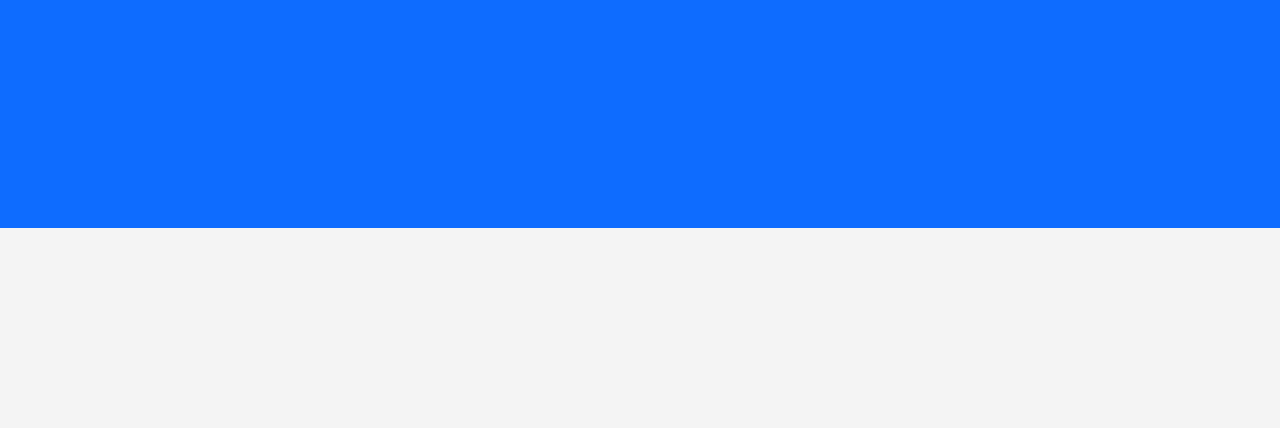
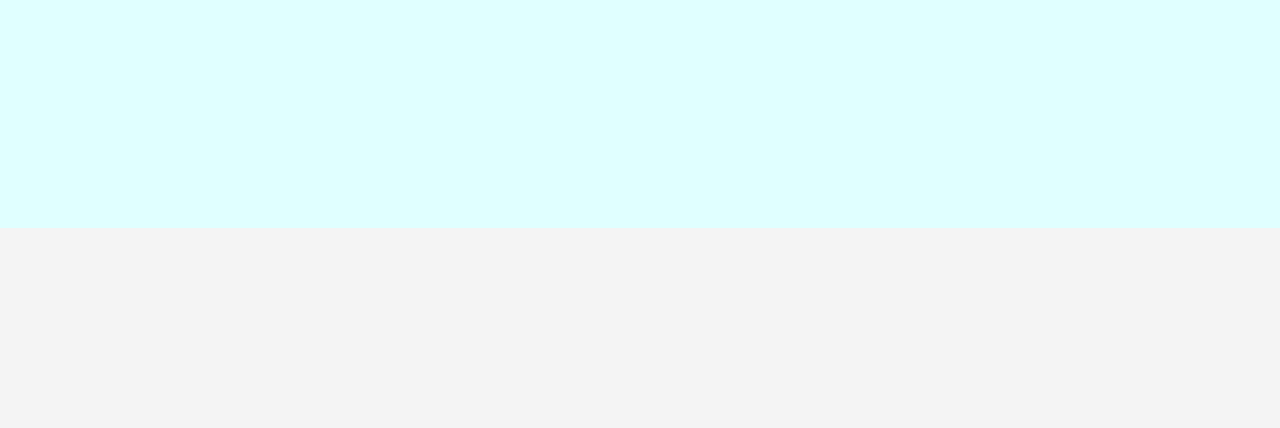
Before and after one commit to amecreate/sass-crash-course, a plain HTML site: page index.html in a window 1280 px wide. Shown: the part 372-800 px from the top of the page. Drawn offline with Linux system fonts and the light colour scheme.

Commit message:
sass function and return

```diff
--- a/scss/_config.scss
+++ b/scss/_config.scss
@@ -1,4 +1,15 @@
 $font-stack: Arial, Helvetica, sans-serif;
 $light-color: #f4f4f4;
-$primary-color: #0e6cff;
+// $primary-color: #0e6cff;
+$primary-color: #e0ffff;
 $secondary-color: #ff8700;
+
+// set textt color based on background
+@function set-text-color($color) {
+    @if(lightness($color) > 70) {
+        // if it's a light color
+        @return #333;
+    } @else {
+        @return #fff;
+    }
+}
```
Also changed, not shown: css/style.css, 1 other file.
